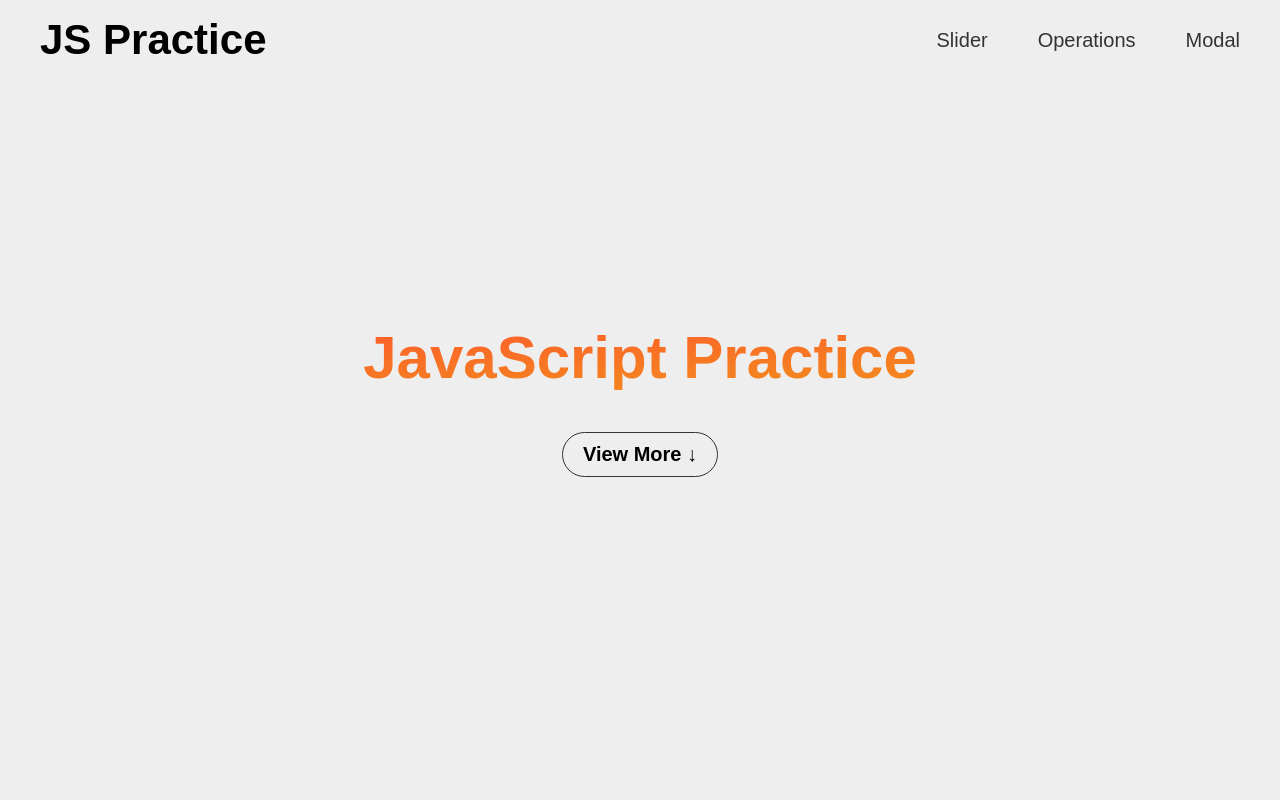
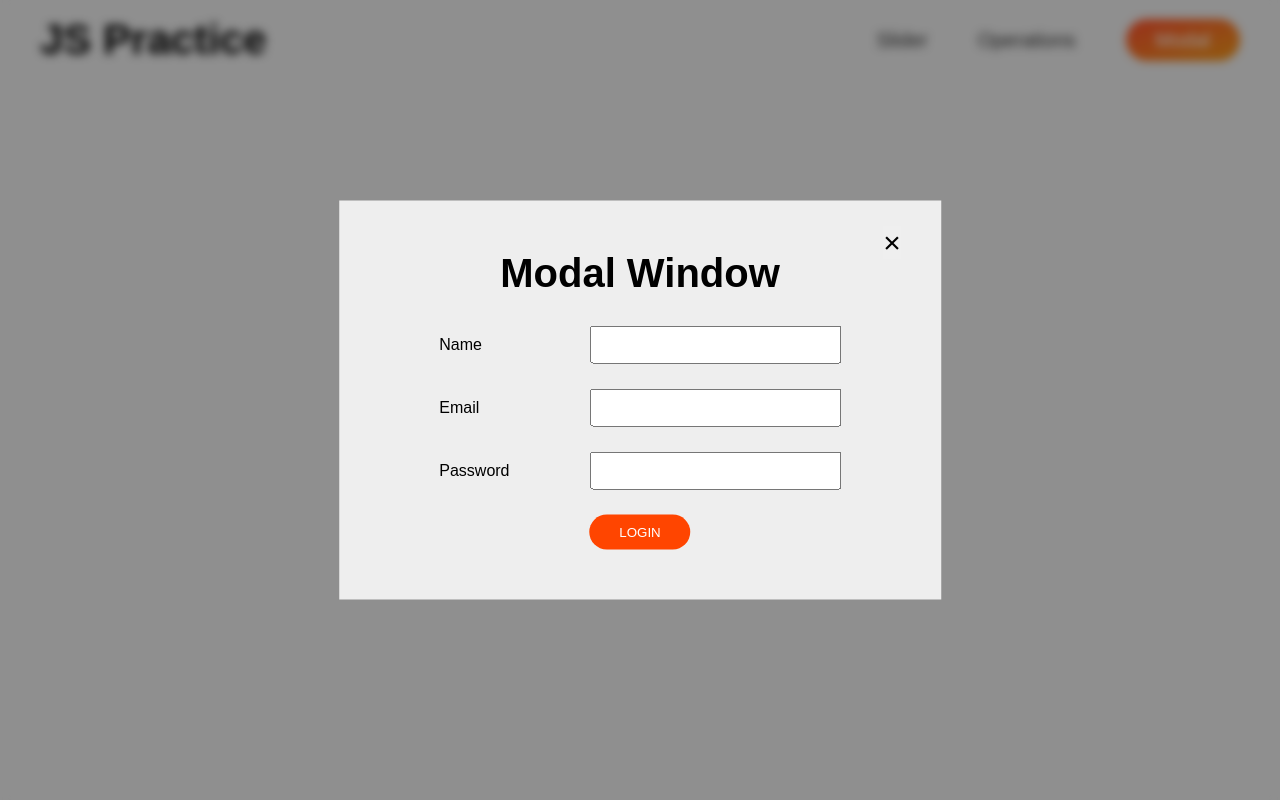
Before and after one commit to Kaji1127/JS-Practice, a plain HTML site: page index.html in a window 1280 px wide. Both pictures are taken after a click on the link "Modal". Shown: the top 800 px of the page. Drawn offline with Linux system fonts and the light colour scheme; a web font is replaced by a local one.

Commit message:
created Modal window

```diff
--- a/index.html
+++ b/index.html
@@ -18,7 +18,7 @@
 				<ul class="nav__links">
 					<li class="nav__item"><a href="#slider" class="nav__link">Slider</a></li>
 					<li class="nav__item"><a href="#tab" class="nav__link">Operations</a></li>
-					<li class="nav__item"><a href="" class="nav__link">Modal</a></li>
+					<li class="nav__item nav__btn"><a class="nav__link btn--modal">Modal</a></li>
 				</ul>
 			</nav>
 			<!-- /Navigation -->
@@ -75,6 +75,24 @@
 			</div>
 		</section>
 		<!-- /Slider -->
+
+		<!-- Modal -->
+		<div class="modal hidden">
+			<button class="btn--close">&times;</button>
+			<h2 class="heading-secondary">Modal Window</h2>
+			<form class="form" action="">
+				<label for="">Name</label>
+				<input type="text">
+				<label for="">Email</label>
+				<input type="email">
+				<label for="">Password</label>
+				<input type="password">
+				<button class="btn--form">LOGIN</button>
+			</form>
+			</h2>
+		</div>
+		<div class="overlay hidden"></div>
+		<!-- /Modal -->
 		<!-- JavaScript File-->
 		<script src="https://polyfill.io/v3/polyfill.min.js?features=smoothscroll"></script>
 		<script src="script.js"></script>
--- a/script.js
+++ b/script.js
@@ -128,3 +128,29 @@ tabContainer.addEventListener('click', function (e) {
 
 	document.querySelector(`.tab__content--${clicked.dataset.tab}`).classList.add('tab__content--active');
 });
+
+// Modal Window
+const modal = document.querySelector('.modal');
+const overlay = document.querySelector('.overlay');
+const btnModal = document.querySelector('.btn--modal');
+const btnClose = document.querySelector('.btn--close');
+
+const openModal = function (e) {
+	e.preventDefault();
+	modal.classList.remove('hidden');
+	overlay.classList.remove('hidden');
+};
+
+const closeModal = function (e) {
+	modal.classList.add('hidden');
+	overlay.classList.add('hidden');
+};
+
+btnModal.addEventListener('click', openModal);
+btnClose.addEventListener('click', closeModal);
+overlay.addEventListener('click', closeModal);
+document.addEventListener('keydown', function (e) {
+	if (e.key === 'Escape' && !modal.classList.contains('hidden')) {
+		closeModal();
+	}
+});
--- a/style.css
+++ b/style.css
@@ -38,6 +38,7 @@ body {
 .nav__links {
 	display: flex;
 	list-style: none;
+	align-items: center;
 }
 .nav__item {
 	margin-left: 5rem;
@@ -46,6 +47,17 @@ body {
 .nav__link {
 	color: #333;
 	text-decoration: none;
+}
+
+.btn--modal {
+	background-image: -webkit-linear-gradient(to right bottom, #ff512f, #f09819);
+	background-image: linear-gradient(to right bottom, #ff512f, #f09819);
+	padding: 1rem 3rem;
+	border-radius: 100px;
+	cursor: pointer;
+}
+.nav__btn .nav__link {
+	color: #fff;
 }
 /* First-View */
 .fv {
@@ -248,3 +260,69 @@ body {
 	display: block;
 	padding: 1.5rem 5rem 6rem;
 }
+/* Modal */
+.modal {
+	max-width: 70rem;
+	position: absolute;
+	top: 50%;
+	left: 50%;
+	z-index: 2000;
+	transform: translate(-50%, -50%);
+	background-color: #eee;
+	padding: 5rem 10rem;
+	transition: all 0.6s;
+}
+.form {
+	display: grid;
+	grid-template-columns: 1fr 2fr;
+	gap: 2.5rem;
+	align-items: center;
+	margin-top: 3rem;
+}
+.heading-secondary {
+	font-size: 4rem;
+	text-align: center;
+	margin-bottom: 2rem;
+}
+label,
+input {
+	font-size: 1.6rem;
+}
+input {
+	padding: 0.8rem 2rem;
+}
+.btn--close {
+	position: absolute;
+	top: 2.5rem;
+	font-size: 3rem;
+	right: 4rem;
+	border: none;
+	cursor: pointer;
+	outline: none;
+}
+.btn--form {
+	justify-self: center;
+	grid-column: 1 / span 2;
+	padding: 1rem 3rem;
+	background-color: orangered;
+	border: none;
+	border-radius: 100px;
+	color: #fff;
+	cursor: pointer;
+}
+.overlay {
+	position: fixed;
+	top: 0;
+	left: 0;
+	z-index: 1500;
+	width: 100%;
+	height: 100%;
+	background-color: rgba(0, 0, 0, 0.4);
+	backdrop-filter: blur(5px);
+	transition: all 0.6s;
+}
+
+.hidden {
+	visibility: hidden;
+	opacity: 0;
+}
```
